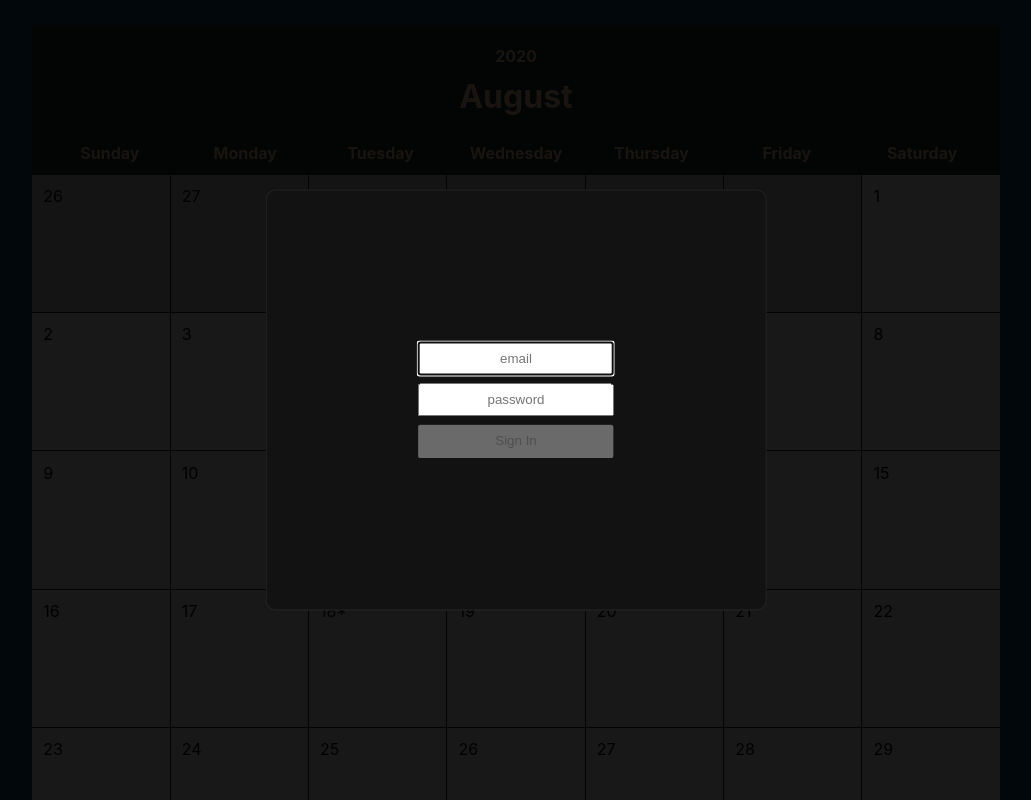
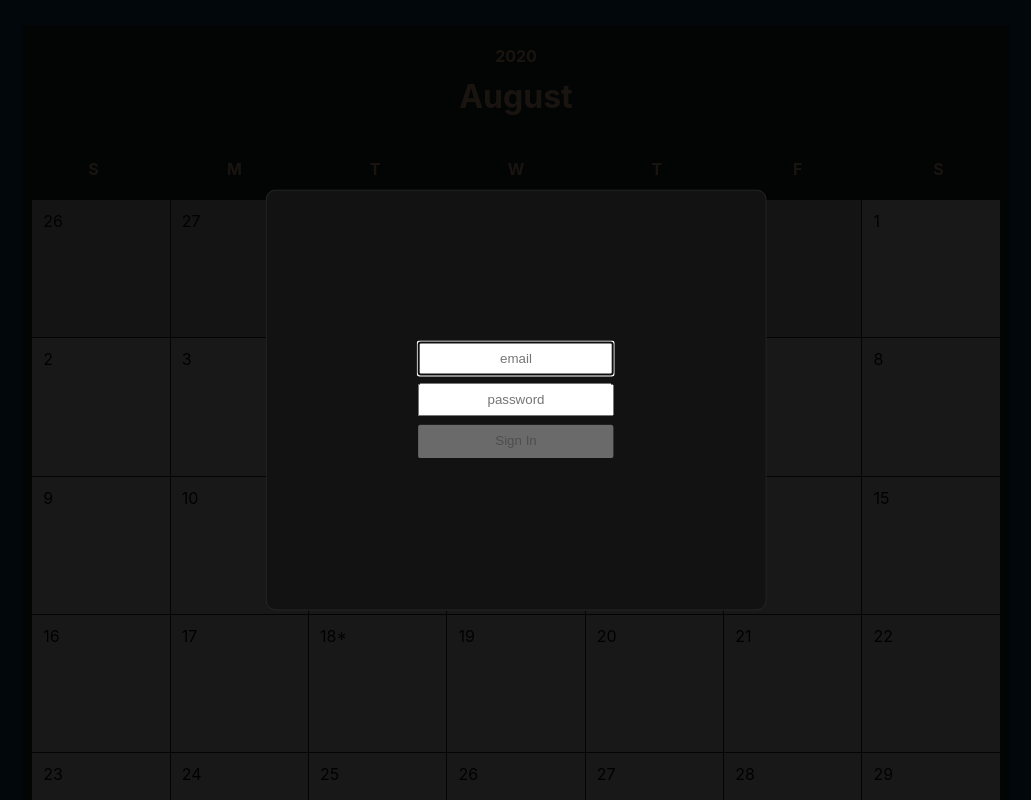
Before and after one commit to trevorjamesmartin/plan-it, a React (Create React App) app: page / in a window 1280 px wide. Shown: the top 800 px of the page, without its empty margins (124-1155 px from the left). Built offline with nearby package versions, Linux system fonts and the light colour scheme.

Commit message:
show weekday-name on hover

```diff
--- a/src/components/Calendar/Day.jsx
+++ b/src/components/Calendar/Day.jsx
@@ -2,7 +2,7 @@ import React, { useState, useEffect } from "react";
 import ReactDom from "react-dom";
 import { OVERLAY_STYLES_2, MODAL_STYLES_2 } from "./config";
 
-export const DayView = ({month, day, open, close, ...props}) => {
+export const DayView = ({month, day, open, close,...props}) => {
   if (!open) return null;
 
   return ReactDom.createPortal(
@@ -19,7 +19,7 @@ export const DayView = ({month, day, open, close, ...props}) => {
   );
 };
 
-const Day = ({ n, month, other, today,...props }) => {
+const Day = ({ n, month, other, today, toggle, toggleNameView, ...props }) => {
   const [cls, setCls] = useState(other ? "div-day-other" : "div-day");
   useEffect(()=>{
     setCls(other ? "div-day-other" : "div-day")
@@ -27,8 +27,14 @@ const Day = ({ n, month, other, today,...props }) => {
   return (
     <div
       className={cls}
-      onMouseEnter={() => setCls("div-day-hover")}
-      onMouseLeave={() => setCls(other ? "div-day-other" : "div-day")}
+      onMouseEnter={() => {
+        setCls("div-day-hover")
+        toggleNameView()
+      }}
+      onMouseLeave={() => {
+        toggleNameView(-1)
+        setCls(other ? "div-day-other" : "div-day")
+      }}
       onClick={() => props.showEvents(n)}
       name={n}
       month={month}
--- a/src/components/Calendar/Month.jsx
+++ b/src/components/Calendar/Month.jsx
@@ -9,7 +9,9 @@ const Month = ({ settings, startMonth, startYear }) => {
     month: "",
     year: undefined,
     selectDay: undefined,
-    selectMonth: undefined
+    selectMonth: undefined,
+    abbrv: true,
+    weekDay: undefined
   });
   useEffect(() => {
     const { month, days, year } = genCal({
@@ -17,13 +19,19 @@ const Month = ({ settings, startMonth, startYear }) => {
       startMonth,
       startYear
     });
-    setState({ days, month, year });
-  }, [settings.language, startMonth, startYear]);
+    setState({ abbrv: state.abbrv, days, month, year });
+  }, [settings.language, startMonth, startYear, state.abbrv]);
   const overView = ({ month: selectMonth, n: selectDay }) => {
     setState({ ...state, selectDay, selectMonth });
   };
   const today = new Date(Date.now());
   const year = startYear || today.getFullYear();
+  const handleMouseOver = (n) => {
+    setState({ ...state, weekDay: n });
+  };
+  const toggleNameView = (n) => {
+    setState({...state, weekDay: DAY_NAMES["en"][n]})
+  }
   return (
     <div className="div-month">
       <div className="cal-year">
@@ -35,18 +43,25 @@ const Month = ({ settings, startMonth, startYear }) => {
       <div className="dash-grid-headers">
         {DAY_NAMES[settings.language].map((n) => (
           <div className="div-week-name">
-            <h4>{n}</h4>
+            <h4
+              onMouseEnter={() => handleMouseOver(n)}
+              onMouseLeave={() => handleMouseOver(undefined)}
+            >
+              {state.weekDay !== n ? n[0] : n}
+            </h4>
           </div>
         ))}
       </div>
       <div className="dash-grid-container">
-        {state.days.map(({ n, month }, i) => (
+        {state.days.map(({ n, month, day:toggle }, i) => (
           <Day
             other={month !== state.month}
             month={month}
             today={today.getDate() === 1 + n && year === state.year}
             key={i}
             n={(n % 31) + 1}
+            toggle={toggle}
+            toggleNameView={(val) => val === -1 ? toggleNameView(undefined) : toggleNameView(toggle)}
             showEvents={() => overView({ month, n: n + 1 })}
           />
         ))}
--- a/src/components/Calendar/genCal.js
+++ b/src/components/Calendar/genCal.js
@@ -20,12 +20,14 @@ function genCal({language, startMonth, startYear}) {
   const lastMonthName = MONTH_NAMES[language][mm === 0 ? 11 : mm - 1];
   for (let i = firstDay + 1; i > 1; i--) {
     const ndt = new Date(zero.valueOf() - nDays(i));
-    days.push({ n: ndt.getDate(), month: lastMonthName });
+    console.log(ndt)
+    days.push({ n: ndt.getDate(), month: lastMonthName, day: (ndt.getDay() + 1) % 7});
   }
 
   // this month.
   for (let i = 0; i < lastDay.getDate(); i++) {
-    days.push({ month, n: i });
+    const ndt = new Date(zero.valueOf() + nDays(i));
+    days.push({ month, n: i,  day: ndt.getDay()  });
   }
   // next month ?
   const nextMonthName =
@@ -33,7 +35,8 @@ function genCal({language, startMonth, startYear}) {
       mm === 11 ? 0 : mm + 1
     ];
   for (let i= 0; i < days.length % 7; i++){
-    days.push({month: nextMonthName, n: i })
+    const ndt = new Date(nextMonth.valueOf() + nDays(i));
+    days.push({month: nextMonthName, n: i, day: ndt.getDay() })
   }
 
   // calendar page
--- a/src/components/Calendar/style.css
+++ b/src/components/Calendar/style.css
@@ -32,14 +32,14 @@
   grid-template-columns: repeat(7, 1fr);
   grid-template-rows: 1fr;
   grid-template-areas: ". . . . . . .";
+  /* width: 11vw; */
+
 }
 .div-week-name {
   /* border: 1px solid snow; */
-  padding-left: 1ch;
-  padding-right: 1ch;
-  margin-top: -1.5ch;
-  margin-bottom: -1ch;
-  width: 9vw;
+  /* padding-left: 1ch;
+  padding-right: 1ch; */
+  width: 11vw;
   /* height: 2.2ch; */
   color: #fdcb9e;
   text-align: center;
```
